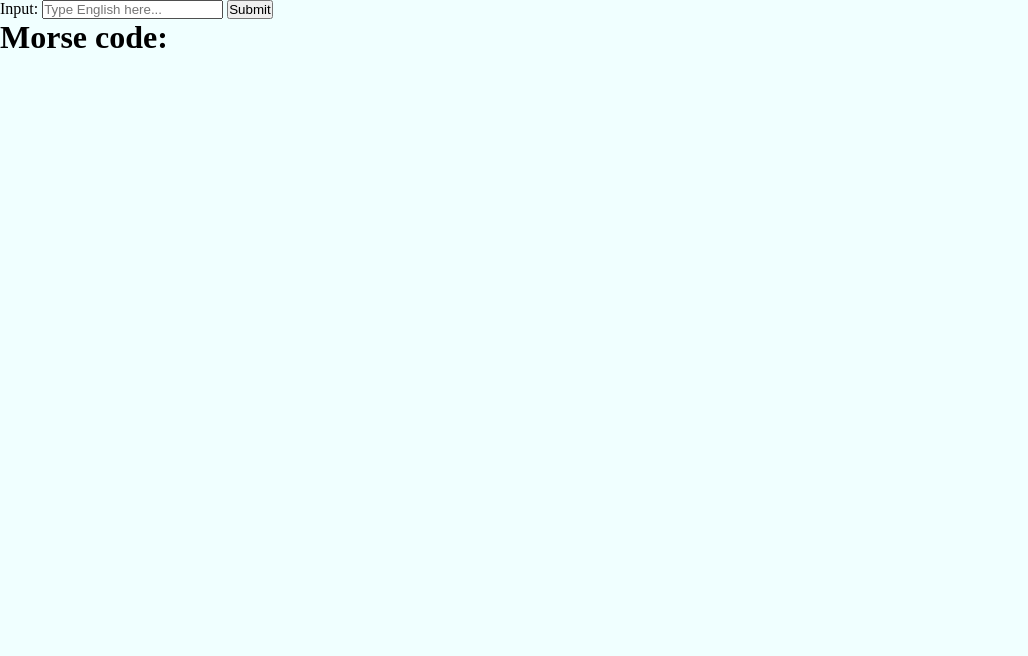
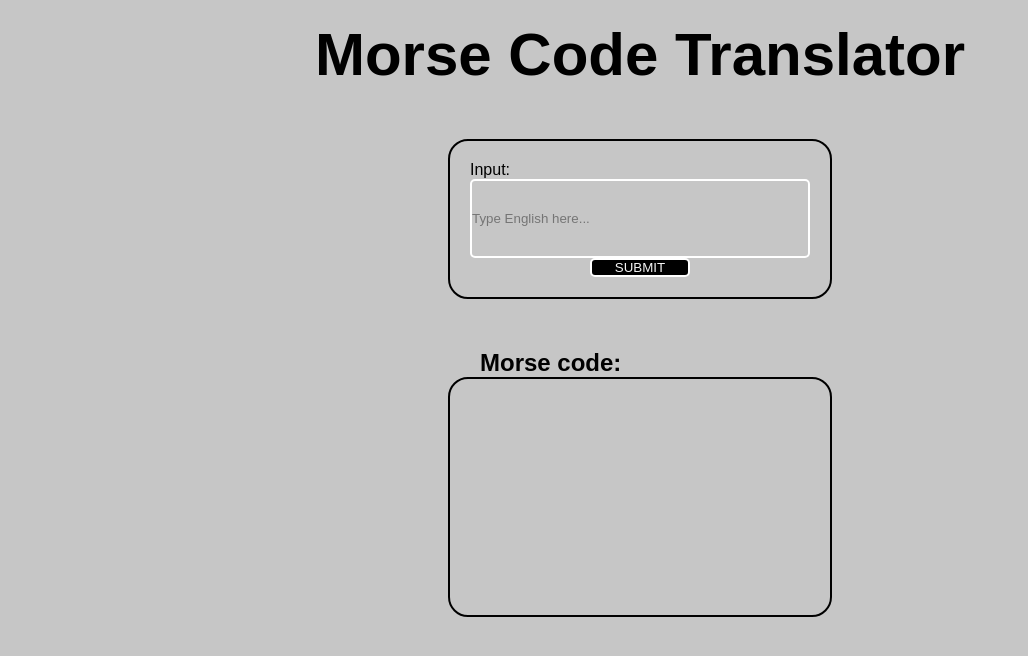
Before and after one commit to acys17/Morse-Code-Translator, a plain HTML site: page index.html in a window 1280 px wide. Shown: the whole page, without its empty margins (0-1028 px from the left). Drawn offline with Linux system fonts and the light colour scheme.

Commit message:
styling updated

```diff
--- a/index.html
+++ b/index.html
@@ -7,12 +7,13 @@
     <title>Morse Code Translator</title>
 </head>
 <body>
+    <h1>Morse Code Translator</h1>
     <form action="">
         <label for="toBeTranslated">Input:</label>
         <input type="text" id="toBeTranslated" placeholder="Type English here...">
-        <input type="submit" value="Submit">
+        <input type="submit" id="submit" value="SUBMIT">
     </form>
-    <h1>Morse code:</h1>
+    <h2>Morse code:</h2>
     <p id="output"></p>
 
 
--- a/styles.scss
+++ b/styles.scss
@@ -2,8 +2,64 @@
     margin: 0;
     padding: 0;
     box-sizing: border-box;
+    font-family: Arial, Helvetica, sans-serif;
 }
 
 body {
-    background-color: azure;
+    background-color: rgb(198, 198, 198);
+    height: 100%;
+    width: 100%;
+
+    h1 {
+    width: 100vh;
+    margin: 20px auto;
+    text-align: center;
+    font-size: 60px;
+    }
+
+    form {
+        width: 30vw;
+        height: 20vh;
+        display: flex;
+        flex-direction: column;
+        justify-content: center;
+        margin: 50px auto;
+        border: 2px solid black;
+        padding: 20px;
+        border-radius: 20px;
+
+        input {
+            background-color: transparent;
+            border: 2px solid white;
+            border-radius: 5px;
+        }
+
+        #toBeTranslated {
+            height: 20vh;
+        }
+
+        #submit {
+            width: 100px;
+            margin: 0 auto;
+            background-color: black;
+            color: whitesmoke;
+            border-radius: 5px;
+        }
+    }
+
+    h2 {
+    width: 40vh;
+    margin: 0px auto;
+    text-align: left;
+    }
+
+    p {
+        border: 2px solid black;
+        height: 30vh;
+        width: 30vw;
+        margin: 0px auto;
+        font-size: 40px;
+        padding: 20px;
+        border-radius: 20px;
+    }
 }
```
Also changed, not shown: styles.css, 1 other file.
